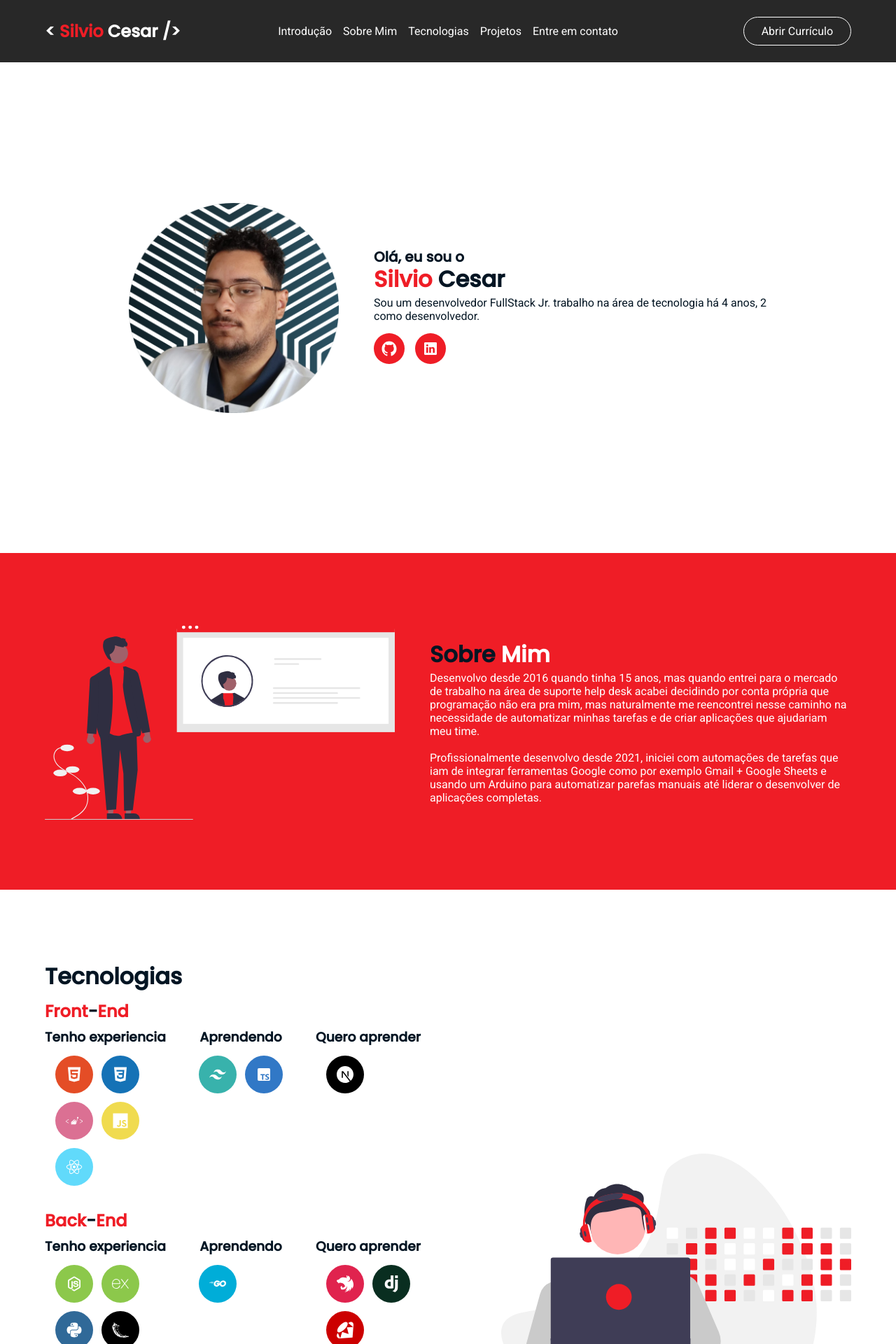
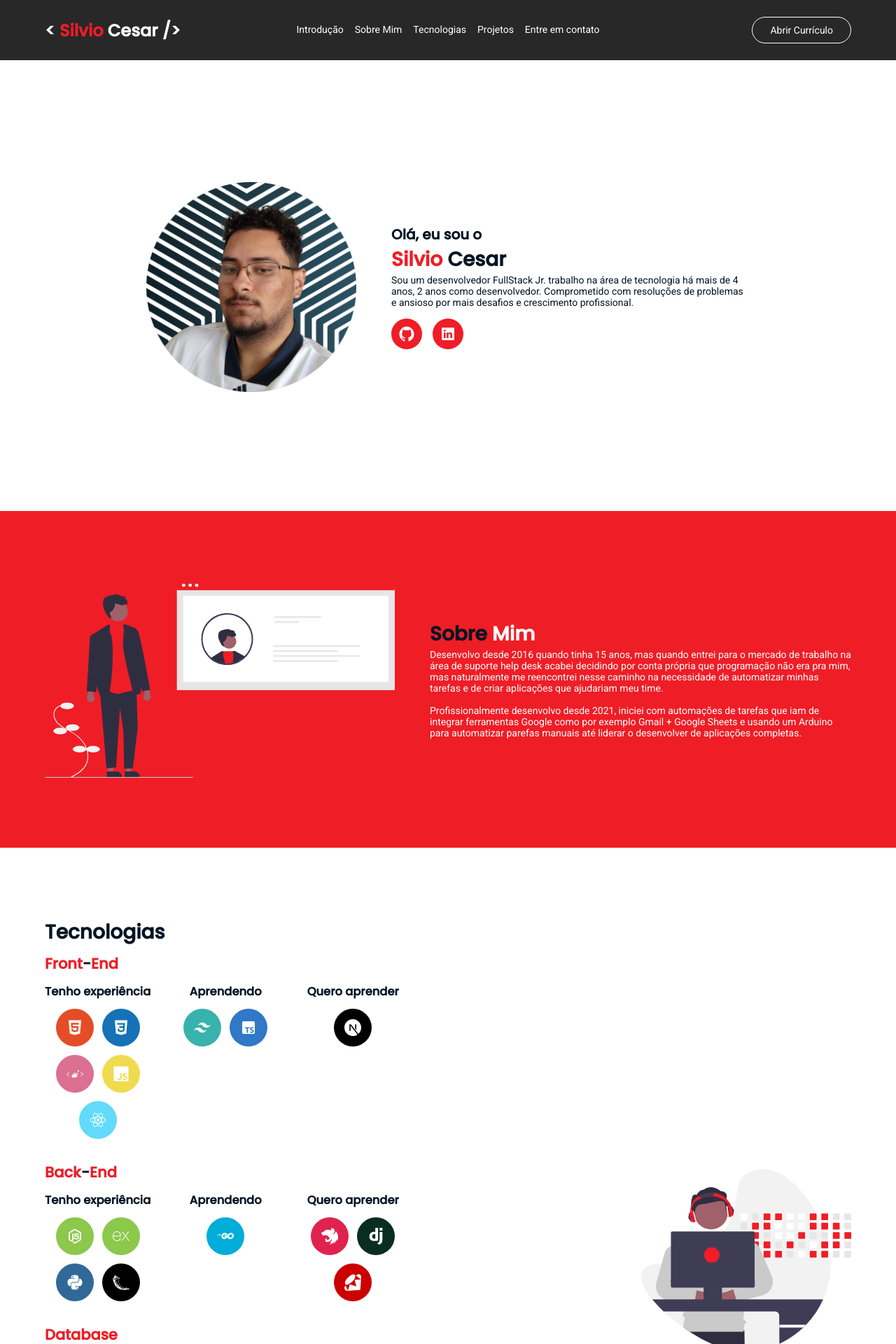
Before and after one commit to kenaioz/portfolio-ui, a React (Vite) app: page / in a window 1280 px wide. Shown: the top 1920 px of the page at 70% size. Built offline with nearby package versions, Linux system fonts and the light colour scheme.

Commit message:
mobile responsive

```diff
--- a/src/components/Forms/styles.js
+++ b/src/components/Forms/styles.js
@@ -17,6 +17,7 @@ export const ContainerInput = styled.input`
   border-radius: 8px;
 
   height: 50px;
+  width: 100%;
   padding: 12px 14px;
 `;
 
--- a/src/components/Header/index.jsx
+++ b/src/components/Header/index.jsx
@@ -1,9 +1,24 @@
-import { Container, HeaderContent, ContainerNavList, ButtonCV } from "./styles";
+import { useState } from "react";
+import PropTypes from "prop-types";
+
+import {
+  Container,
+  HeaderContent,
+  ContainerNavList,
+  ButtonCV,
+  ContainerSideMenu,
+  LayoutSideMenu,
+} from "./styles";
+
+import { RxHamburgerMenu } from "react-icons/rx";
+import { FiX } from "react-icons/fi";
 
 import { Logo } from "../Logo";
 import { Layout } from "../Layout";
 
 export function Header() {
+  const [menuIsOpen, setMenuIsOpen] = useState(false);
+
   return (
     <Container>
       <Layout>
@@ -12,21 +27,45 @@ export function Header() {
 
           <NavList />
 
-          <ButtonCV
-            href="https://drive.google.com/file/d/1pEJgGdO9bXr6Nyz_3sn5x5KRhEiAWMIl/view?usp=drive_link"
-            rel="noreferrer"
-            target="_blank"
-          >
-            Abrir Currículo
-          </ButtonCV>
+          <ButtonResume data-menu-is-open={menuIsOpen} />
+
+          {menuIsOpen ? (
+            <FiX
+              size={24}
+              onClick={() => {
+                setMenuIsOpen(false);
+                document.body.style.overflow = "auto";
+              }}
+            />
+          ) : (
+            <RxHamburgerMenu
+              size={24}
+              onClick={() => {
+                setMenuIsOpen(true);
+                document.body.style.overflow = "hidden";
+              }}
+            />
+          )}
         </HeaderContent>
       </Layout>
+      <ContainerSideMenu data-menu-is-open={menuIsOpen}>
+        <LayoutSideMenu>
+          <NavList menuIsOpen={menuIsOpen} setMenuIsOpen={setMenuIsOpen} />
+
+          <ButtonResume />
+        </LayoutSideMenu>
+      </ContainerSideMenu>
     </Container>
   );
 }
 
-export function NavList() {
+export function NavList({ menuIsOpen, setMenuIsOpen }) {
   function handleOption(e) {
+    if (menuIsOpen) {
+      setMenuIsOpen(false);
+      document.body.style.overflow = "auto";
+    }
+
     const element = document.getElementById(e.target.dataset.section);
     element.scrollIntoView({
       behavior: "smooth",
@@ -53,3 +92,20 @@ export function NavList() {
     </ContainerNavList>
   );
 }
+
+NavList.propTypes = {
+  menuIsOpen: PropTypes.bool,
+  setMenuIsOpen: PropTypes.func,
+};
+
+export function ButtonResume() {
+  return (
+    <ButtonCV
+      href="https://drive.google.com/file/d/1pEJgGdO9bXr6Nyz_3sn5x5KRhEiAWMIl/view?usp=drive_link"
+      rel="noreferrer"
+      target="_blank"
+    >
+      Abrir Currículo
+    </ButtonCV>
+  );
+}
--- a/src/components/Header/styles.js
+++ b/src/components/Header/styles.js
@@ -1,4 +1,5 @@
 import styled from "styled-components";
+import { DEVICE_BREAKPOINTS } from "../../styles/deviceBreakpoint";
 
 export const Container = styled.div`
   position: fixed;
@@ -24,6 +25,11 @@ export const HeaderContent = styled.div`
     left: 50%;
     top: 50%;
     transform: translate(-50%, -50%);
+
+    @media (max-width: ${DEVICE_BREAKPOINTS.MD}) {
+      display: none;
+    }
+
     li {
       &:after {
         display: block;
@@ -38,6 +44,15 @@ export const HeaderContent = styled.div`
       }
     }
   }
+
+  svg {
+    cursor: pointer;
+    display: none;
+
+    @media (max-width: ${DEVICE_BREAKPOINTS.MD}) {
+      display: block;
+    }
+  }
 `;
 
 export const ContainerNavList = styled.ul`
@@ -45,6 +60,10 @@ export const ContainerNavList = styled.ul`
   align-items: center;
 
   gap: 16px;
+
+  @media (max-width: ${DEVICE_BREAKPOINTS.SM}) {
+    flex-direction: column;
+  }
 
   li {
     cursor: pointer;
@@ -59,4 +78,58 @@ export const ButtonCV = styled.a`
   border: 1px solid;
   border-radius: 25px;
   padding: 10px 25px;
+
+  @media (max-width: ${DEVICE_BREAKPOINTS.MD}) {
+    display: none;
+  }
 `;
+
+export const ContainerSideMenu = styled.aside`
+  background-color: ${({ theme }) => theme.COLORS.COAL};
+  width: 100%;
+  height: 100vh;
+
+  position: absolute;
+  top: 70px;
+
+  transform: translateX(100%);
+
+  @media (max-width: ${DEVICE_BREAKPOINTS.MD}) {
+    position: absolute;
+    z-index: 1000;
+
+    transition: transform 0.3s ease-in-out;
+
+    &[data-menu-is-open="true"] {
+      transform: translateX(0);
+    }
+  }
+`;
+
+export const LayoutSideMenu = styled.div`
+  padding: 64px 32px;
+
+  color: ${({ theme }) => theme.COLORS.WHITE};
+
+  display: flex;
+  flex-direction: column;
+  align-items: center;
+  gap: 36px;
+
+  ul {
+    flex-direction: column;
+    margin-bottom: 32px;
+    li {
+      text-align: center;
+
+      font-size: 24px;
+      padding: 10px;
+      border-bottom: 1px solid ${({ theme }) => theme.COLORS.GRAY};
+    }
+  }
+
+  a {
+    display: block;
+    font-size: 16px;
+  }
+`;
--- a/src/components/Techs/index.jsx
+++ b/src/components/Techs/index.jsx
@@ -35,7 +35,7 @@ export function TechSection({ title, technologies }) {
 
       <Knonwledges>
         <div>
-          <h3>Tenho experiencia</h3>
+          <h3>Tenho experiência</h3>
           <ContainerIconWrapper>
             {technologies &&
               technologies.map((tech, index) => {
--- a/src/components/Techs/styles.js
+++ b/src/components/Techs/styles.js
@@ -1,4 +1,5 @@
 import { styled } from "styled-components";
+import { DEVICE_BREAKPOINTS } from "../../styles/deviceBreakpoint";
 
 export const Container = styled.div`
   display: flex;
@@ -10,13 +11,27 @@ export const Knonwledges = styled.div`
   display: flex;
   justify-content: center;
   gap: 32px;
+
+  @media (max-width: ${DEVICE_BREAKPOINTS.SM}) {
+    flex-direction: column;
+  }
+
+  > div {
+    display: flex;
+    flex-direction: column;
+    align-items: center;
+  }
 `;
 
 export const ContainerTechSection = styled.div`
   display: flex;
   flex-direction: column;
-  gap: 5px;
-  margin-bottom: 32px;
+  gap: 12px;
+  margin-bottom: 2rem;
+
+  @media (max-width: ${DEVICE_BREAKPOINTS.SM}) {
+    align-items: center;
+  }
 
   > h2 {
     color: ${({ theme }) => theme.COLORS.RED};
@@ -33,10 +48,15 @@ export const ContainerTechSection = styled.div`
 
 export const ContainerIconWrapper = styled.div`
   display: flex;
+  justify-content: center;
   gap: 12px;
   width: 150px;
   flex-wrap: wrap;
-  padding: 0 15px;
+
+  @media (max-width: ${DEVICE_BREAKPOINTS.SM}) {
+    width: 100%;
+    gap: 6px;
+  }
 `;
 
 export const ContainerIcons = styled.div`
@@ -90,5 +110,12 @@ export const ContainerIcons = styled.div`
 
     color: ${({ theme }) => theme.COLORS.WHITE};
     background-color: ${({ $bgColor }) => $bgColor};
+
+    @media (max-width: ${DEVICE_BREAKPOINTS.SM}) {
+      padding: 10px;
+      svg {
+        font-size: 20;
+      }
+    }
   }
 `;
--- a/src/pages/Home/index.jsx
+++ b/src/pages/Home/index.jsx
@@ -87,7 +87,9 @@ export function Home() {
                 </div>
                 <p>
                   Sou um desenvolvedor FullStack Jr. trabalho na área de
-                  tecnologia há 4 anos, 2 como desenvolvedor.
+                  tecnologia há mais de 4 anos, 2 anos como desenvolvedor.
+                  Comprometido com resoluções de problemas e ansioso por mais
+                  desafios e crescimento profissional.
                 </p>
               </div>
               <SocialLinks />
@@ -97,6 +99,7 @@ export function Home() {
         <AboutMe id="about">
           <Layout>
             <img src={ProfileSVG} alt="About Me" />
+
             <div className="textWrapper">
               <h1>
                 <span>Sobre</span> Mim
--- a/src/pages/Home/styles.js
+++ b/src/pages/Home/styles.js
@@ -1,4 +1,5 @@
 import styled from "styled-components";
+import { DEVICE_BREAKPOINTS } from "../../styles/deviceBreakpoint";
 
 export const Container = styled.div`
   position: relative;
@@ -7,27 +8,49 @@ export const Container = styled.div`
 
 export const PageContent = styled.div`
   padding: 5.6rem 0 19rem;
+
+  @media (max-width: ${DEVICE_BREAKPOINTS.SM}) {
+    padding: 5.6rem 0 25.75rem;
+  }
 `;
 
 export const Intro = styled.div`
   scroll-margin-top: 90px;
   height: fit-content;
-  padding: 200px 120px;
+  padding: 10.625rem 0;
+
+  @media (max-width: ${DEVICE_BREAKPOINTS.MD}) {
+    padding: 180px 0;
+  }
 
   > div {
     display: flex;
+    justify-content: center;
     align-items: center;
-    gap: 50px;
+    gap: 3.125rem;
+
+    @media (max-width: ${DEVICE_BREAKPOINTS.SM}) {
+      flex-direction: column;
+    }
   }
 
   img {
-    height: 300px;
+    width: 300px;
+
+    @media (max-width: ${DEVICE_BREAKPOINTS.XS}) {
+      width: 250px;
+    }
   }
 
   .infos {
     display: flex;
     flex-direction: column;
-    gap: 15px;
+    gap: 0.9375rem;
+    width: 32rem;
+
+    @media (max-width: ${DEVICE_BREAKPOINTS.SM}) {
+      width: 100%;
+    }
 
     .titleWrapper {
       display: flex;
@@ -35,7 +58,6 @@ export const Intro = styled.div`
 
       h2 {
         font-size: 20px;
-        line-height: 15px;
       }
       h1 {
         color: ${({ theme }) => theme.COLORS.RED};
@@ -44,33 +66,13 @@ export const Intro = styled.div`
         }
       }
     }
-
-    p {
-    }
-
-    .icons {
-      display: flex;
-      align-items: center;
-      gap: 15px;
-
-      a {
-        display: flex;
-        align-items: center;
-        justify-content: center;
-
-        color: ${({ theme }) => theme.COLORS.WHITE};
-        background-color: ${({ theme }) => theme.COLORS.RED};
-        padding: 10px;
-        border-radius: 50%;
-      }
-    }
   }
 `;
 
 export const AboutMe = styled.div`
-  scroll-margin-top: 85px;
+  scroll-margin-top: 80px;
   height: fit-content;
-  padding: 100px 0;
+  padding: 6.25rem 0;
   background-color: ${({ theme }) => theme.COLORS.RED};
   color: ${({ theme }) => theme.COLORS.WHITE};
 
@@ -78,6 +80,10 @@ export const AboutMe = styled.div`
     display: flex;
     align-items: center;
     gap: 50px;
+
+    @media (max-width: ${DEVICE_BREAKPOINTS.SM}) {
+      flex-direction: column;
+    }
   }
 
   h1 {
@@ -88,35 +94,60 @@ export const AboutMe = styled.div`
 
   img {
     width: 500px;
+    flex-shrink: 0;
+
+    @media (max-width: ${DEVICE_BREAKPOINTS.MD}) {
+      width: 300px;
+    }
+
+    @media (max-width: ${DEVICE_BREAKPOINTS.XS}) {
+      width: 250px;
+    }
   }
 `;
 
 export const Techs = styled.div`
-  scroll-margin-top: 85px;
+  scroll-margin-top: 80px;
   height: fit-content;
-  padding: 100px 0;
+  padding: 6.25rem 0;
   background-color: ${({ theme }) => theme.COLORS.WHITE};
 
   > div {
     display: flex;
     align-items: center;
     justify-content: space-between;
-    gap: 50px;
+    gap: 3.125rem;
+
+    @media (max-width: ${DEVICE_BREAKPOINTS.MD}) {
+      flex-direction: column-reverse;
+    }
 
     h1 {
-      margin-bottom: 8px;
+      margin-bottom: 0.5rem;
+
+      @media (max-width: ${DEVICE_BREAKPOINTS.SM}) {
+        text-align: center;
+      }
     }
   }
 
   img {
     width: 500px;
+
+    @media (max-width: ${DEVICE_BREAKPOINTS.XL}) {
+      width: 300px;
+    }
+
+    @media (max-width: ${DEVICE_BREAKPOINTS.XS}) {
+      width: 250px;
+    }
   }
 `;
 
 export const Projects = styled.div`
-  scroll-margin-top: 85px;
+  scroll-margin-top: 80px;
   height: fit-content;
-  padding: 100px 0;
+  padding: 6.25rem 0;
   background-color: ${({ theme }) => theme.COLORS.COAL};
   color: ${({ theme }) => theme.COLORS.WHITE};
 
@@ -124,30 +155,31 @@ export const Projects = styled.div`
     display: flex;
     align-items: center;
     justify-content: center;
-    gap: 50px;
+    gap: 3.125rem;
 
     > div {
       > h1 {
-        margin-bottom: 16px;
+        margin-bottom: 1rem;
       }
     }
-  }
-
-  img {
-    width: 500px;
   }
 `;
 
 export const Contact = styled.section`
-  scroll-margin-top: 85px;
+  scroll-margin-top: 80px;
   height: fit-content;
-  padding: 100px 0;
+  padding: 6.25rem 0;
 
   > div {
     display: flex;
     justify-content: space-between;
     align-items: center;
-    gap: 50px;
+    gap: 3.125rem;
+
+    @media (max-width: ${DEVICE_BREAKPOINTS.MD}) {
+      flex-direction: column;
+      justify-content: center;
+    }
 
     fieldset {
       border: none;
@@ -155,11 +187,23 @@ export const Contact = styled.section`
 
       display: flex;
       flex-direction: column;
-      gap: 16px;
+      gap: 1rem;
+
+      @media (max-width: ${DEVICE_BREAKPOINTS.SM}) {
+        width: 300px;
+      }
     }
   }
 
   img {
     width: 500px;
+
+    @media (max-width: ${DEVICE_BREAKPOINTS.XL}) {
+      width: 300px;
+    }
+
+    @media (max-width: ${DEVICE_BREAKPOINTS.MD}) {
+      display: none;
+    }
   }
 `;
--- a/src/styles/global.js
+++ b/src/styles/global.js
@@ -1,4 +1,5 @@
 import { createGlobalStyle } from "styled-components";
+import { DEVICE_BREAKPOINTS } from "./deviceBreakpoint";
 
 export default createGlobalStyle`
   * {
@@ -19,16 +20,44 @@ export default createGlobalStyle`
     font-family: 'Roboto', sans-serif;
     font-size: 1rem;
     outline: none;
+
+    @media (max-width: ${DEVICE_BREAKPOINTS.XL}) {
+      font-size: 14px;
+    }
+
+    @media (max-width: ${DEVICE_BREAKPOINTS.MD}) {
+      font-size: 12px;
+    }
+
   }
 
   h1 {
     font-size: 2rem;
+
+    @media (max-width: ${DEVICE_BREAKPOINTS.XL}) {
+      font-size: 1.75rem;
+    }
+
+    @media (max-width: ${DEVICE_BREAKPOINTS.MD}) {
+      font-size: 1.5rem;
+    }
+
+  }
+
+  h2 {
+
+  }
+
+  h3 {
+
   }
 
   h1, h2, h3, label {
     font-family: 'Poppins', sans-serif;
     outline: none;
   }
+
+
 
   ul, ol {
     list-style: none;
```
Also changed, not shown: src/components/Projects/styles.js (+31 -2 lines), src/assets/undraw_developer_activity_re_39tg.svg.
